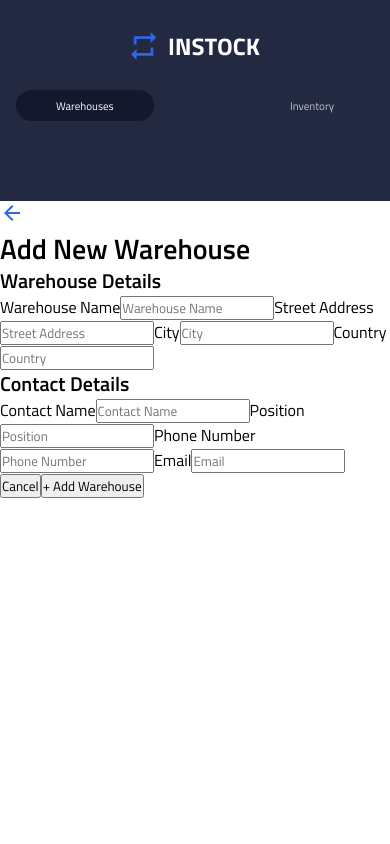
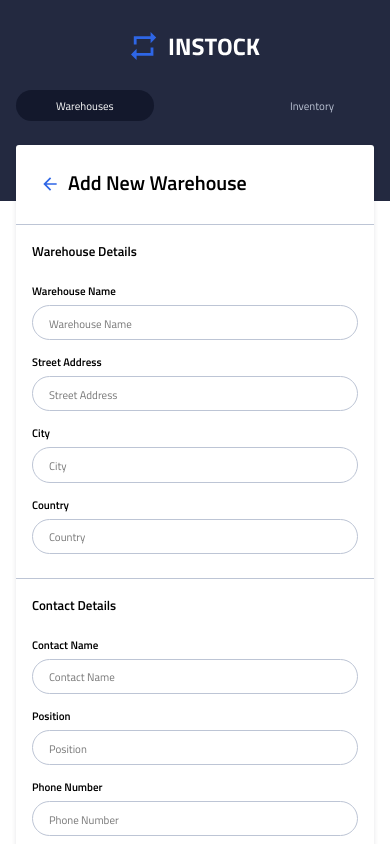
Before and after one commit to shan1y/instock-client, a React (Create React App) app: page /warehouse/add in a window 390 px wide. Shown: the top 844 px of the page. Built offline with nearby package versions, Linux system fonts and the light colour scheme.

Commit message:
mobile styling done for warehouse add

```diff
--- a/src/components/WarehouseComponents/WarehouseAdd/WarehouseAdd.js
+++ b/src/components/WarehouseComponents/WarehouseAdd/WarehouseAdd.js
@@ -173,155 +173,207 @@ class WarehouseAdd extends Component {
   render() {
     return (
       <section className="new-warehouse">
+        <div className="new-warehouse__container">
           <div className="new-warehouse__header">
-          <Link to="/warehouse">
+            <Link className="new-warehouse__link" to="/warehouse">
               <img
                 src={backArrow}
                 alt="Back Arrow to return to warehouse page"
                 className="new-warehouse__back-icon"
               />
             </Link>
-          <h1 className="new-warehouse__title">Add New Warehouse</h1>
+            <h2 className="new-warehouse__title">Add New Warehouse</h2>
           </div>
 
           <form className="new-warehouse-form" onSubmit={this.handleSubmit}>
-          <div>
-            <h2>Warehouse Details</h2>
-            <label>
+            <div className="new-warehouse-form__left">
+              <div className="new-warehouse-form__container">
+                <h3 className="new-warehouse-form__title">Warehouse Details</h3>
+                <label className="new-warehouse-form__label">
                   Warehouse Name
                   <input
                     type="text"
                     name="warehouseName"
                     placeholder="Warehouse Name"
+                    className="new-warehouse-form__input"
                     onChange={this.handleWarehouseName}
                   />
                 </label>
                 {this.state.warehouseNameCheck && (
                   <div className="error">
-                <img src={errorIcon} alt="Error Icon" className="error__icon" />
-                <p className="error__text">Field is Required</p>
+                    <img
+                      src={errorIcon}
+                      alt="Error Icon"
+                      className="error__icon"
+                    />
+                    <p className="error__text">This field is required</p>
                   </div>
                 )}
 
-            <label>
+                <label className="new-warehouse-form__label">
                   Street Address
                   <input
                     type="text"
                     name="address"
                     placeholder="Street Address"
+                    className="new-warehouse-form__input"
                     onChange={this.handleAddress}
                   />
                 </label>
                 {this.state.addressCheck && (
                   <div className="error">
-                <img src={errorIcon} alt="Error Icon" className="error__icon" />
-                <p className="error__text">Field is Required</p>
+                    <img
+                      src={errorIcon}
+                      alt="Error Icon"
+                      className="error__icon"
+                    />
+                    <p className="error__text">This field is required</p>
                   </div>
                 )}
 
-            <label>
+                <label className="new-warehouse-form__label">
                   City
                   <input
                     type="text"
                     name="city"
                     placeholder="City"
+                    className="new-warehouse-form__input"
                     onChange={this.handleCity}
                   />
                 </label>
                 {this.state.cityCheck && (
                   <div className="error">
-                <img src={errorIcon} alt="Error Icon" className="error__icon" />
-                <p className="error__text">Field is Required</p>
+                    <img
+                      src={errorIcon}
+                      alt="Error Icon"
+                      className="error__icon"
+                    />
+                    <p className="error__text">This field is required</p>
                   </div>
                 )}
 
-            <label>
+                <label className="new-warehouse-form__label">
                   Country
                   <input
                     type="text"
                     name="country"
                     placeholder="Country"
+                    className="new-warehouse-form__input"
                     onChange={this.handleCountry}
                   />
                 </label>
                 {this.state.countryCheck && (
                   <div className="error">
-                <img src={errorIcon} alt="Error Icon" className="error__icon" />
-                <p className="error__text">Field is Required</p>
+                    <img
+                      src={errorIcon}
+                      alt="Error Icon"
+                      className="error__icon"
+                    />
+                    <p className="error__text">This field is required</p>
                   </div>
                 )}
               </div>
+            </div>
 
-          <div>
-            <h2>Contact Details</h2>
-            <label>
+            <div className="new-warehouse-form__right">
+              <div className="new-warehouse-form__container">
+                <h3 className="new-warehouse-form__title">Contact Details</h3>
+                <label className="new-warehouse-form__label">
                   Contact Name
                   <input
                     type="text"
                     name="contactName"
                     placeholder="Contact Name"
+                    className="new-warehouse-form__input"
                     onChange={this.handleContactName}
                   />
                 </label>
                 {this.state.contactNameCheck && (
                   <div className="error">
-                <img src={errorIcon} alt="Error Icon" className="error__icon" />
-                <p className="error__text">Field is Required</p>
+                    <img
+                      src={errorIcon}
+                      alt="Error Icon"
+                      className="error__icon"
+                    />
+                    <p className="error__text">This field is required</p>
                   </div>
                 )}
 
-            <label>
+                <label className="new-warehouse-form__label">
                   Position
                   <input
                     type="text"
                     name="position"
                     placeholder="Position"
+                    className="new-warehouse-form__input"
                     onChange={this.handlePosition}
                   />
                 </label>
                 {this.state.positionCheck && (
                   <div className="error">
-                <img src={errorIcon} alt="Error Icon" className="error__icon" />
-                <p className="error__text">Field is Required</p>
+                    <img
+                      src={errorIcon}
+                      alt="Error Icon"
+                      className="error__icon"
+                    />
+                    <p className="error__text">This field is required</p>
                   </div>
                 )}
 
-            <label>
+                <label className="new-warehouse-form__label">
                   Phone Number
                   <input
                     name="phone"
                     placeholder="Phone Number"
+                    className="new-warehouse-form__input"
                     onChange={this.handlePhoneNumber}
                   />
                 </label>
                 {this.state.numberCheck && (
                   <div className="error">
-                <img src={errorIcon} alt="Error Icon" className="error__icon" />
-                <p className="error__text">Phone Number is Required</p>
+                    <img
+                      src={errorIcon}
+                      alt="Error Icon"
+                      className="error__icon"
+                    />
+                    <p className="error__text">This field is required</p>
                   </div>
                 )}
 
-            <label>
+                <label className="new-warehouse-form__label">
                   Email
                   <input
                     type="email"
                     name="email"
                     placeholder="Email"
+                    className="new-warehouse-form__input"
                     onChange={this.handleEmail}
                   />
                 </label>
                 {this.state.emailCheck && (
                   <div className="error">
-                <img src={errorIcon} alt="Error Icon" className="error__icon" />
-                <p className="error__text">Email is Required</p>
+                    <img
+                      src={errorIcon}
+                      alt="Error Icon"
+                      className="error__icon"
+                    />
+                    <p className="error__text">This field is required</p>
                   </div>
                 )}
               </div>
+            </div>
 
-          <button>Cancel</button>
+            <div className="buttons">
+              <div className="buttons__container">
+                <button className="button">Cancel</button>
 
-          <button type="submit">+ Add Warehouse</button>
+                <button className="button button--special" type="submit">
+                  + Add Warehouse
+                </button>
+              </div>
+            </div>
           </form>
+        </div>
       </section>
     );
   }
--- a/src/components/WarehouseComponents/WarehouseAdd/WarehouseAdd.scss
+++ b/src/components/WarehouseComponents/WarehouseAdd/WarehouseAdd.scss
@@ -0,0 +1,89 @@
+@use "../../../styles/partials/colours" as *;
+
+.new-warehouse {
+  padding: 1rem;
+
+  &__container {
+    background-color: $white;
+    box-shadow: 0px 2px 5px rgba(19, 24, 44, 0.1);
+    border-radius: 3px;
+    transform: translateY(-4.5rem);
+  }
+
+  &__header {
+    padding: 1.5rem;
+    display: flex;
+    border-bottom: 1px solid $cloud;
+  }
+
+  &__title {
+    margin-left: 0.5rem;
+  }
+
+  &__link {
+    padding-top: 0.3rem;
+  }
+
+  &__back-icon {
+    height: 1.25rem;
+  }
+}
+
+.new-warehouse-form {
+  &__title {
+    padding-bottom: 1rem;
+  }
+
+  &__container {
+    padding: 1rem;
+  }
+
+  &__input {
+    height: 2.2rem;
+    width: 100%;
+    outline: none;
+    padding: 0 1rem;
+    margin: 4px 0;
+    border-radius: 20px;
+    border: 1px solid $cloud;
+    margin-bottom: 0.5rem;
+
+    &:focus {
+      border: 1px $button-colour solid;
+    }
+  }
+
+  &__right {
+    border-top: 1px solid $cloud;
+  }
+}
+
+.buttons {
+  background-color: $light-grey;
+  height: 4rem;
+  display: flex;
+  align-items: center;
+  padding: 1rem;
+  width: 100%;
+
+  &__container {
+    width: 100%;
+    display: flex;
+    align-items: flex-end;
+  }
+}
+
+.button {
+  width: 50%;
+  height: 2rem;
+  border-radius: 20px;
+  border: 1px solid $cloud;
+  background-color: $white;
+  color: $graphite;
+
+  &--special {
+    color: $white;
+    background-color: $button-colour;
+    margin-left: 1rem;
+  }
+}
--- a/src/styles/partials/_typography.scss
+++ b/src/styles/partials/_typography.scss
@@ -29,7 +29,8 @@ h3 {
   }
 }
 
-h4 {
+h4,
+label {
   font-size: 11px;
   line-height: 16px;
   font-weight: 600;
@@ -57,7 +58,9 @@ h4 {
   }
 }
 
-.body-small {
+.body-small,
+::placeholder,
+button {
   font-size: 11px;
   line-height: 16px;
   @include tablet {
```
Lines whose indentation alone changed are shown as unchanged.
